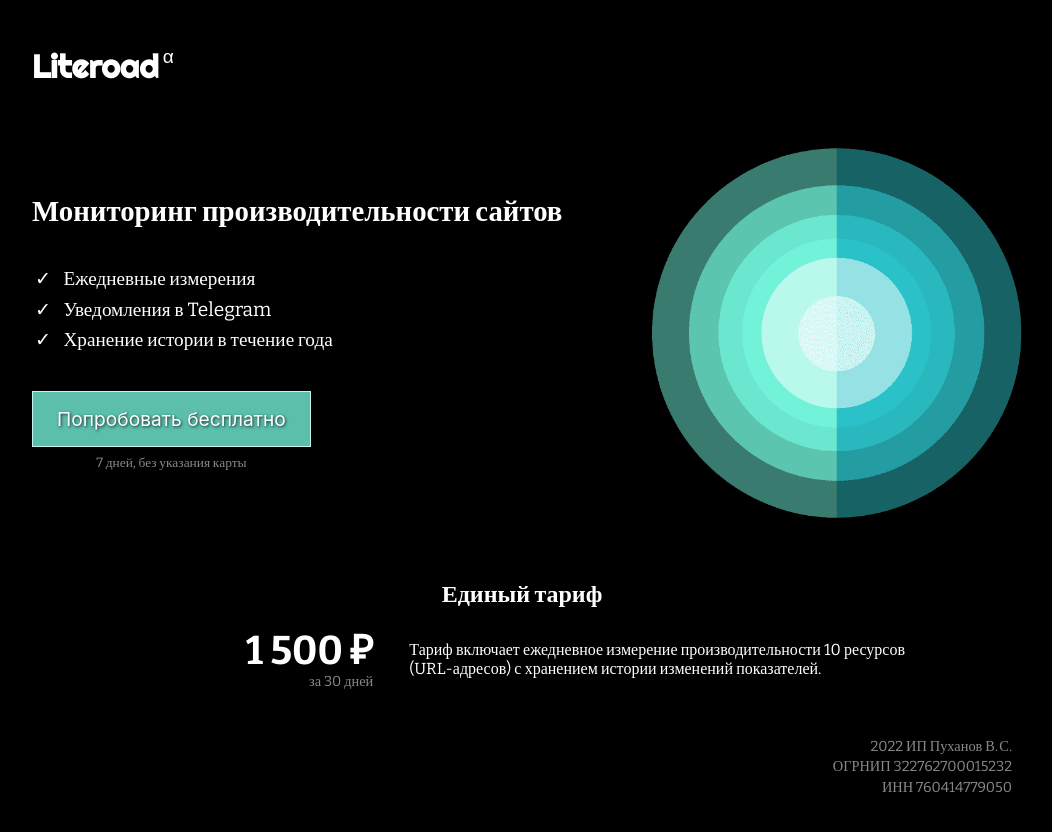
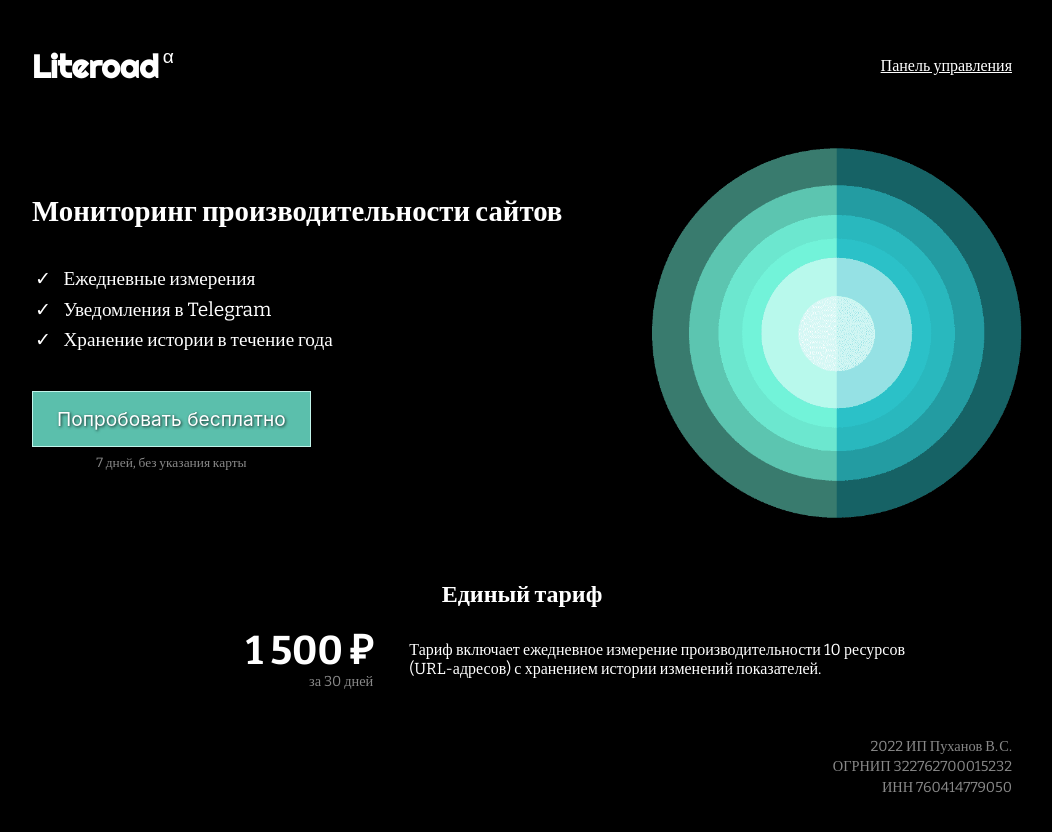
Before and after one commit to literoad/watari, a Next.js app: page / in a window 1280 px wide. Shown: the top 832 px of the page, without its empty margins (118-1170 px from the left). Built offline with nearby package versions, Linux system fonts and the light colour scheme; no server answers.

Commit message:
sign out functionality

```diff
--- a/components/header.tsx
+++ b/components/header.tsx
@@ -1,7 +1,10 @@
+import { useSession, signOut } from "next-auth/react";
 import Link from "next/link";
 import s from "../styles/components/Header.module.css";
 
 export default function Header() {
+  const { data: session } = useSession();
+
   return (
     <header className={`lr-container ${s.header}`}>
       <h1 title="Literoad (альфа-версия)">
@@ -12,6 +15,14 @@ export default function Header() {
           </a>
         </Link>
       </h1>
+      <nav className={s.nav}>
+        <Link href="/dashboard">
+          <a>Панель управления</a>
+        </Link>
+        {session && (
+          <button onClick={() => signOut({ callbackUrl: "/" })}>Выход</button>
+        )}
+      </nav>
     </header>
   );
 }
--- a/styles/components/Header.module.css
+++ b/styles/components/Header.module.css
@@ -1,5 +1,12 @@
 .header {
+  display: flex;
+  align-items: center;
+  justify-content: space-between;
   margin-top: 48px;
+}
+
+.header h1 {
+  margin: 0;
 }
 
 .homeLink {
@@ -13,3 +20,17 @@
   display: inline-block;
   margin-left: 4px;
 }
+
+.nav {
+  display: flex;
+  align-items: center;
+  gap: 12px;
+}
+
+.nav button {
+  cursor: pointer;
+  text-decoration: underline;
+  color: inherit;
+  border: none;
+  background: none;
+}
```
